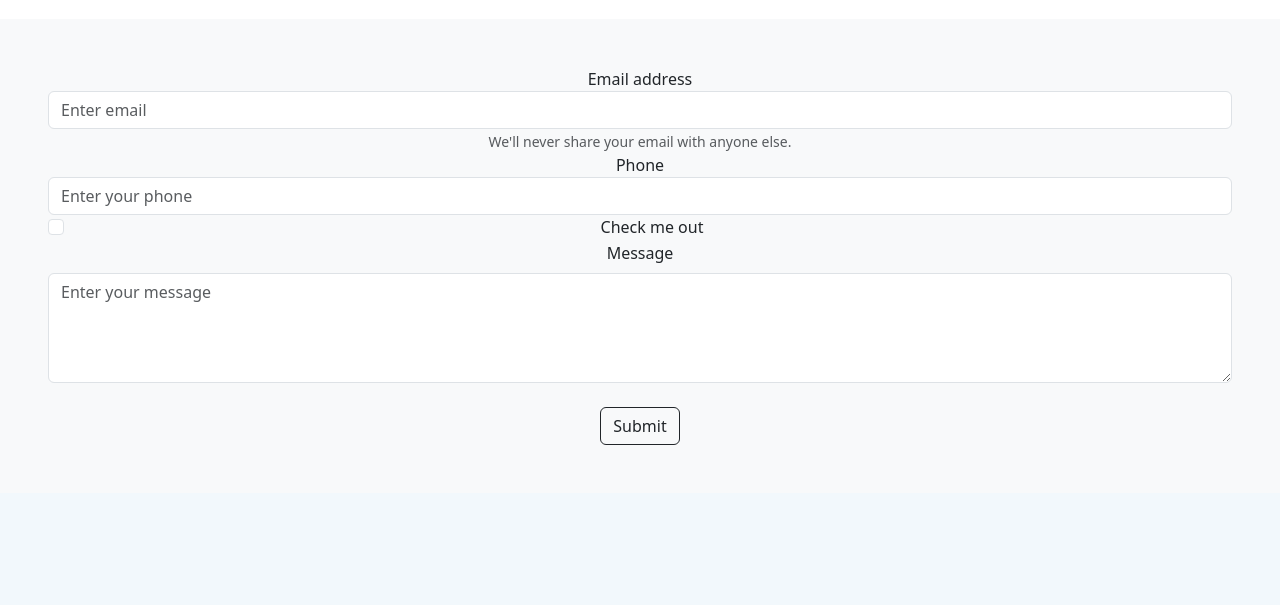
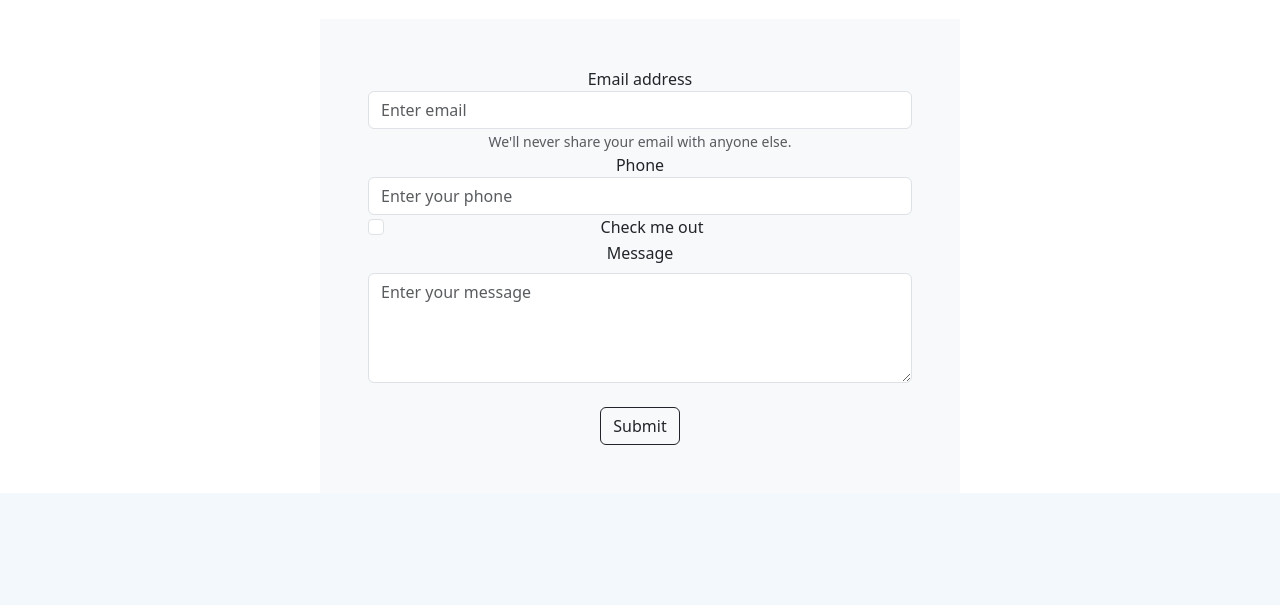
Before and after one commit to Xcheche/-CLOTHING_STORE, a plain HTML site: page contact.html in a window 1280 px wide. Shown: the part 143-748 px from the top of the page. Drawn offline with nearby package versions, Linux system fonts and the light colour scheme.

Commit message:
edited contact page

```diff
--- a/style.css
+++ b/style.css
@@ -517,3 +517,9 @@ button {
 }
 /*
 end of marquese */
+
+.contact-form {
+    width: 50%;
+    height: 100%;
+    margin: auto;
+}
```
